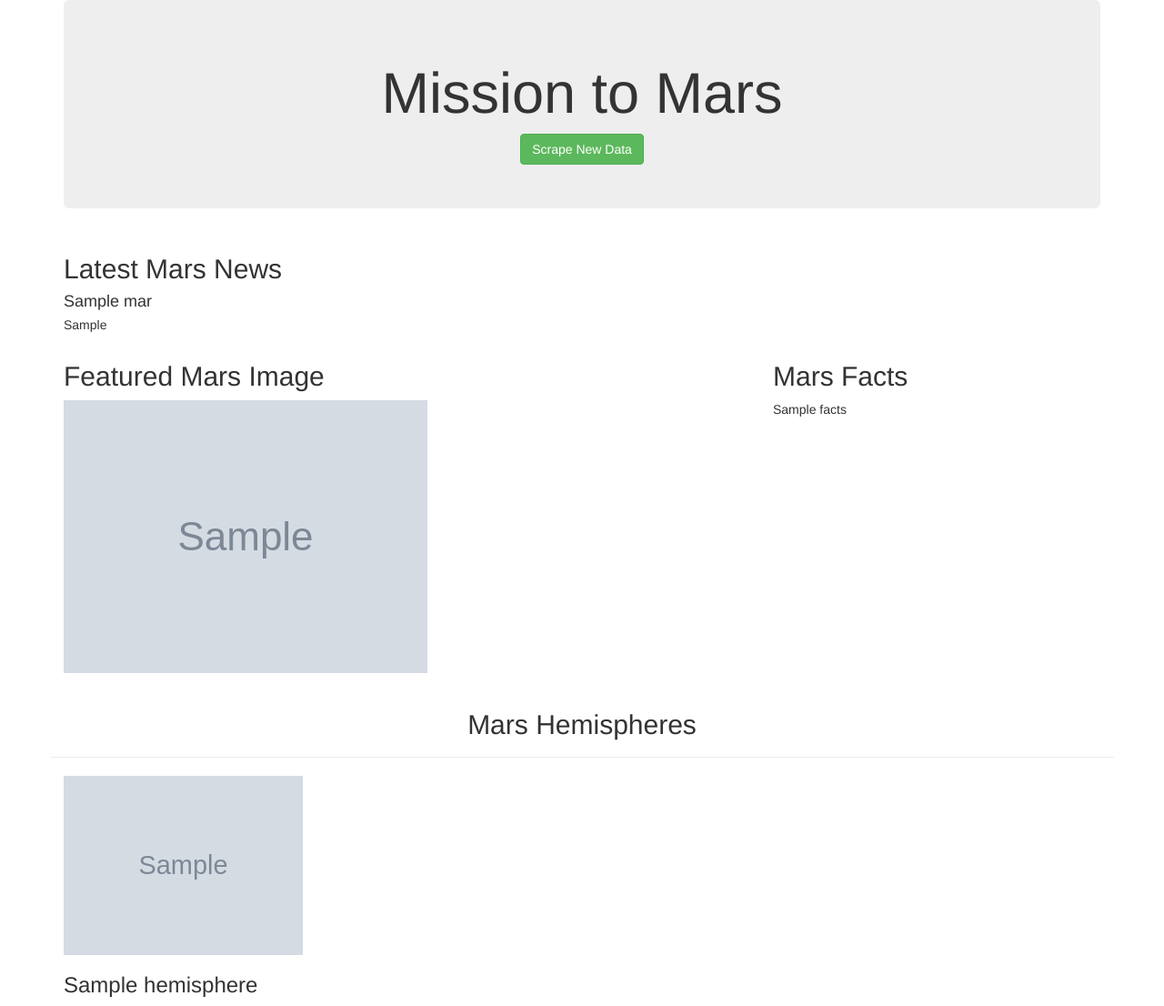
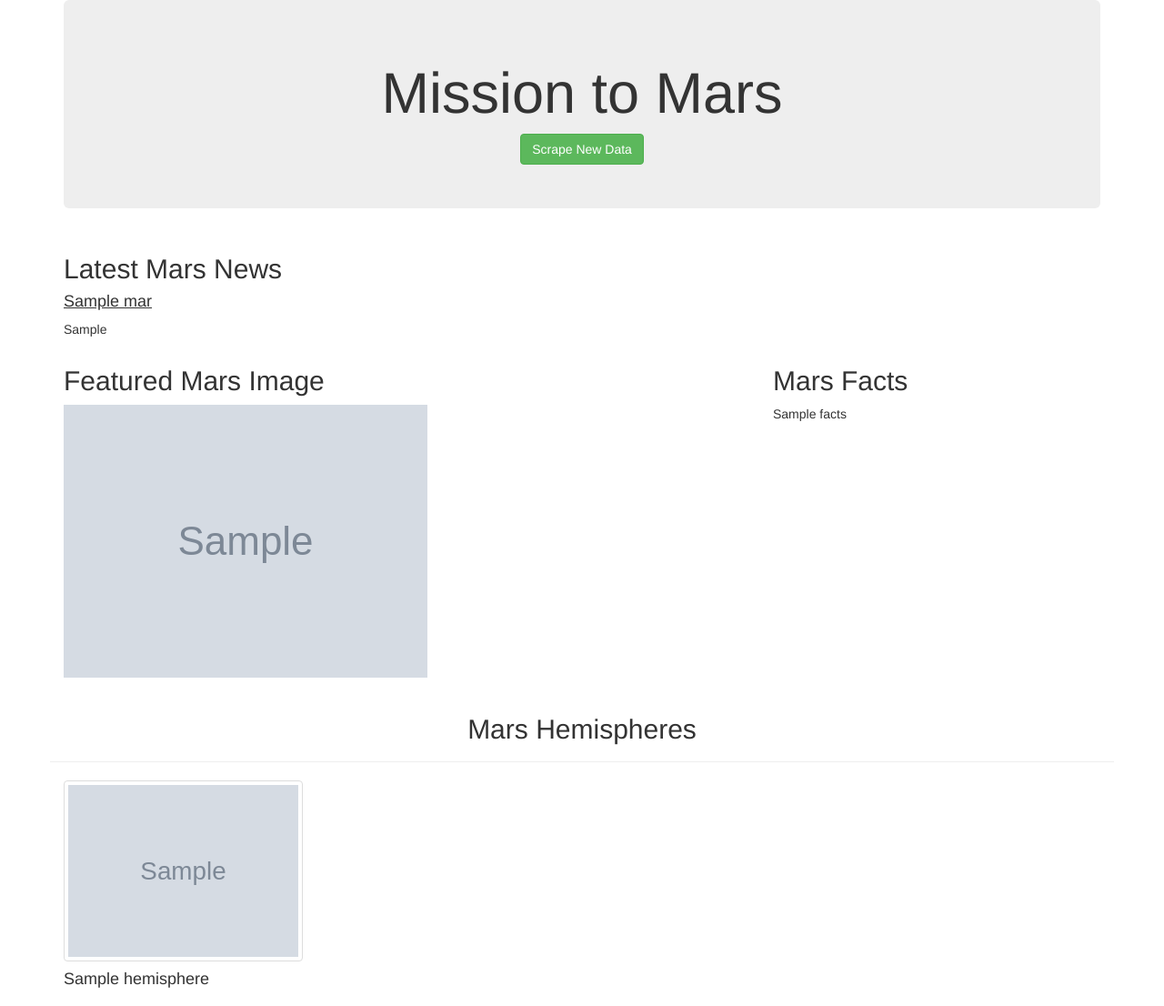
Before and after one commit to monalvrz/Mission-to-Mars, a Flask app: page / in a window 1280 px wide. Shown: the whole page at 91% size. Run offline with Flask 2, Linux system fonts and the light colour scheme; grey boxes marked "Sample" are stand-in pictures; a database or web service that is not in the repository returns one stand-in record (values such as "Sample title"); some libraries are stand-ins or nearby versions.

Commit message:
Updating the index.hmtl file with Bootstrap 3 components.

```diff
--- a/templates/index.html
+++ b/templates/index.html
@@ -26,7 +26,7 @@
           <div class="media">
             <div class="media-body">
               <h2>Latest Mars News</h2>
-              <h4 class="media-heading">{{ mars.news_title }}</h4>
+              <h4> <u class="media-heading">{{ mars.news_title }}</u></h4>
               <p>{{ mars.news_paragraph }}</p>
             </div>
           </div>
@@ -65,9 +65,9 @@
         {% for hemisphere in mars.hemispheres %}
         <div class="col-md-3">
           <div class="img-rounded">
-            <img src="{{hemisphere.img_url | default('static/images/error.png', true)}}" class="img-responsive" alt="Responsive image">
+            <img src="{{hemisphere.img_url | default('static/images/error.png', true)}}" class="img-responsive img-thumbnail" alt="Responsive image">
             <div class="caption">
-              <h3>{{hemisphere.title}}</h3>
+              <h4> {{hemisphere.title}} </h4>
             </div>
           </div>
         </div>
```
